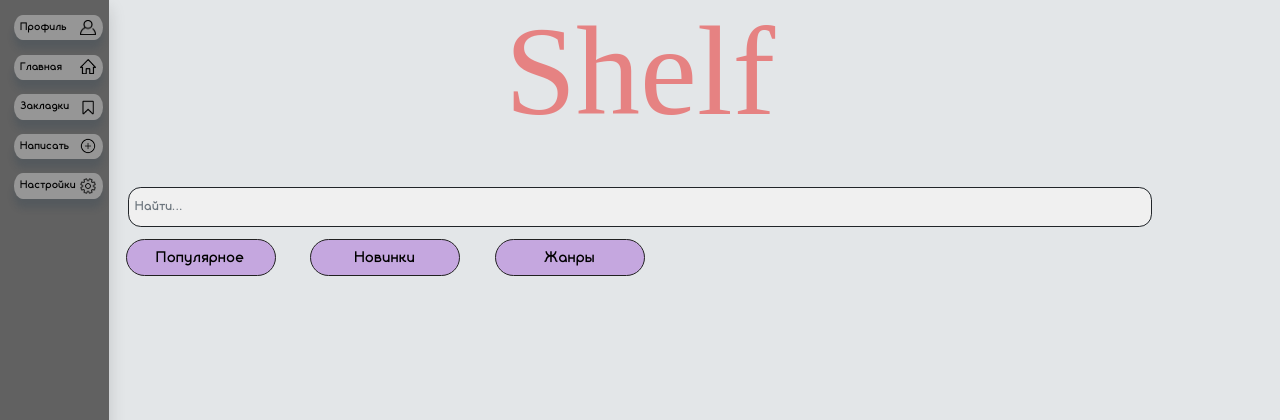
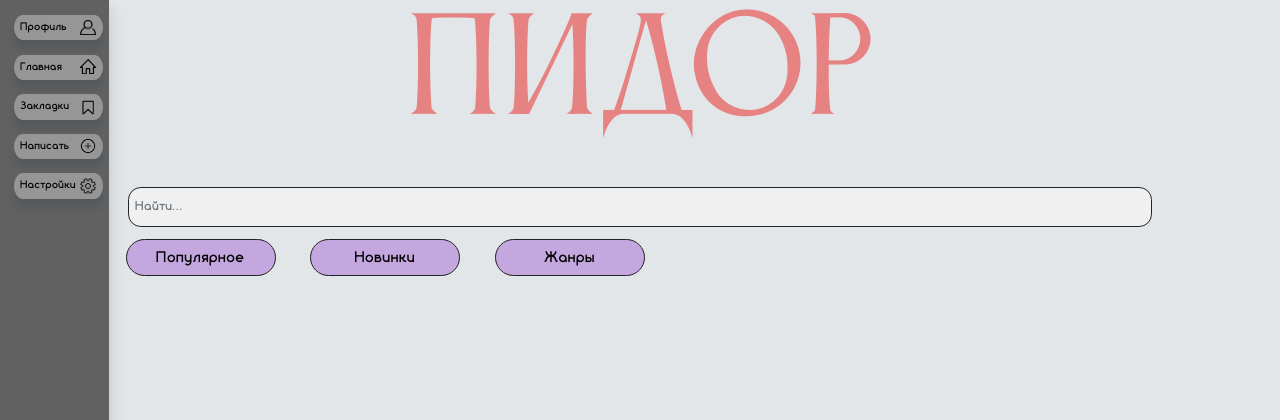
Before and after one commit to Kovr1k/Shelf, a Django app: page /New/ in a window 1280 px wide. Shown: the top 420 px of the page. Run offline with Django 4.2, Linux system fonts and the light colour scheme; the visitor is signed in with stand-in values (Sample User, id 1); data that the repository does not hold is empty; some libraries are stand-ins or nearby versions.

Commit message:
Тест на П

```diff
--- a/templates/main/main.html
+++ b/templates/main/main.html
@@ -9,7 +9,7 @@
 
 <div class="container-fluid headBlock">
   <div class="row d-flex justify-content-left">
-    <h1 class="text-h1 font-color text-center title">Shelf</h1>
+    <h1 class="text-h1 font-color text-center title">Пидор</h1>
   </div>
 </div>
 
```
